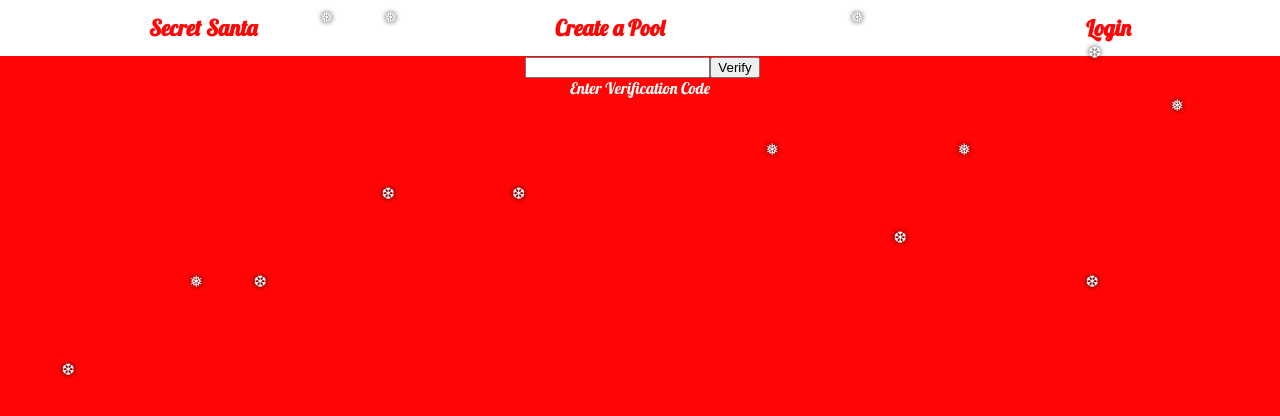
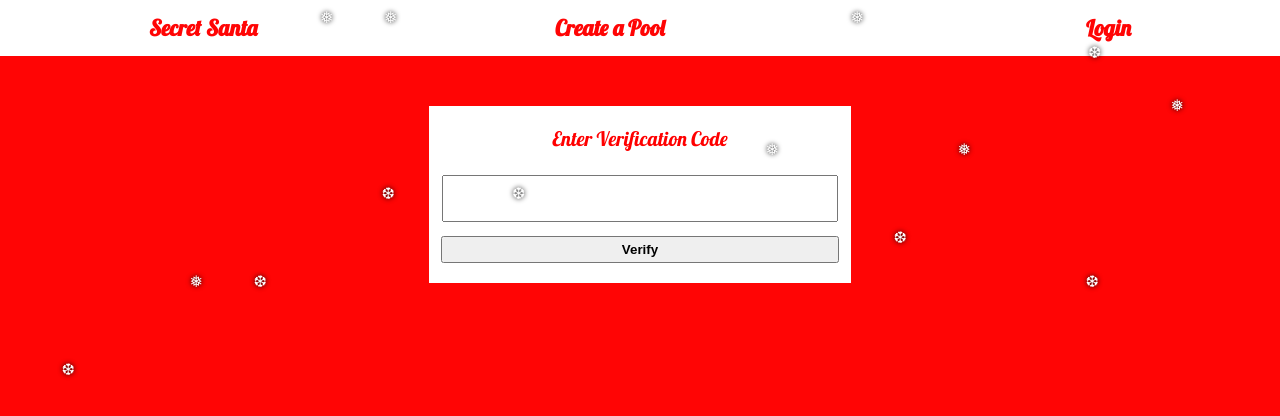
Before and after one commit to snazzyj/SecretSanta, a React (Create React App) app: page /verify/1 in a window 1280 px wide. Shown: the top 416 px of the page. Built offline with nearby package versions, Linux system fonts and the light colour scheme; the HTML template or start-up script is replaced by a standard one.

Commit message:
added styling to verification page

```diff
--- a/src/Verify/verify.css
+++ b/src/Verify/verify.css
@@ -31,6 +31,10 @@
     color: white;
 }
 
+.verifySection > p {
+    font-size: 20px;
+}
+
 @media only screen and (max-width: 1000px) {
     .verifySection {
         width: 50%;
--- a/src/Verify/verify.js
+++ b/src/Verify/verify.js
@@ -1,5 +1,6 @@
 import React, { Component } from 'react';
 import config from '../config';
+import './verify.css'
 
 class Verify extends Component {
 
@@ -50,6 +51,7 @@ class Verify extends Component {
         const {error, confirmation} = this.state;
         return (
             <div className="verifySection">
+                <p>{this.verificationStatus(confirmation)}</p>
                 <form className="verifyForm">
                     <label></label>
                     <input ref={HTMLInputElement => this.input = HTMLInputElement} />
@@ -58,7 +60,6 @@ class Verify extends Component {
                         this.handleVerification(this.input.value, e)
                     }}>Verify</button>
                 </form>
-                {this.verificationStatus(confirmation)}
                 {error.toString()}
             </div>
         )
```
